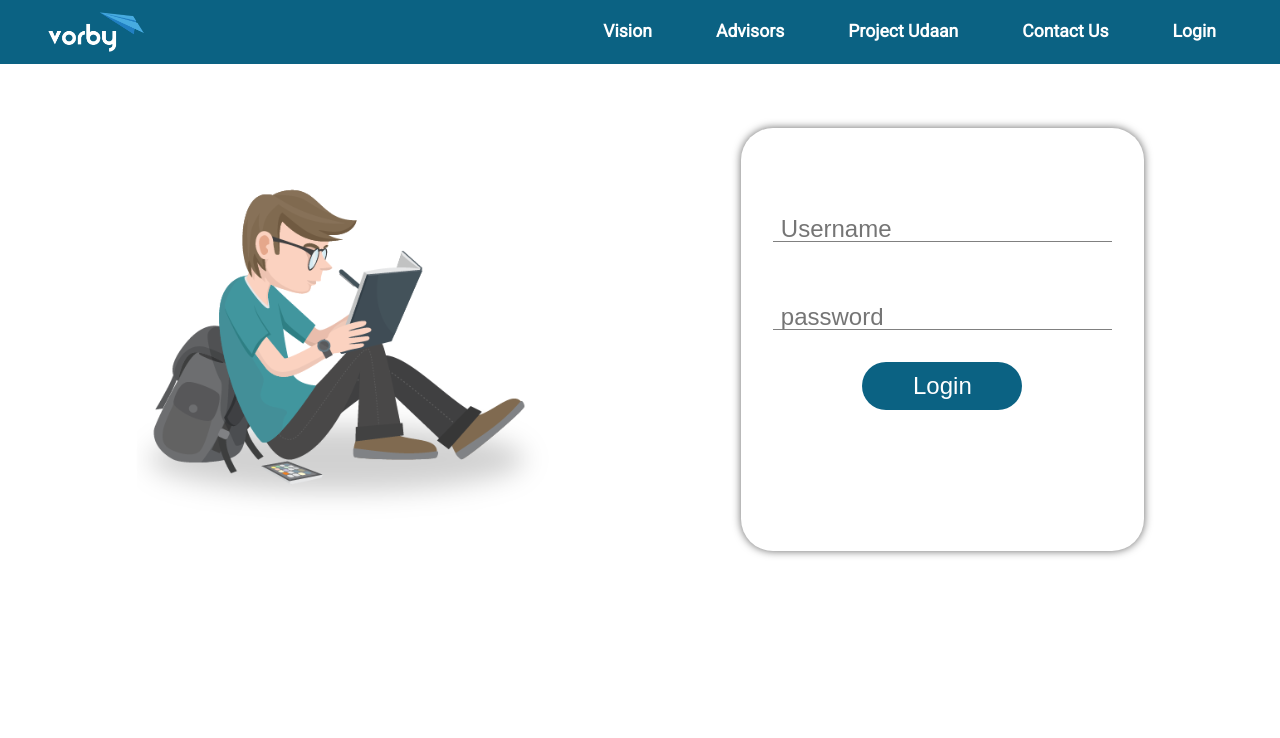
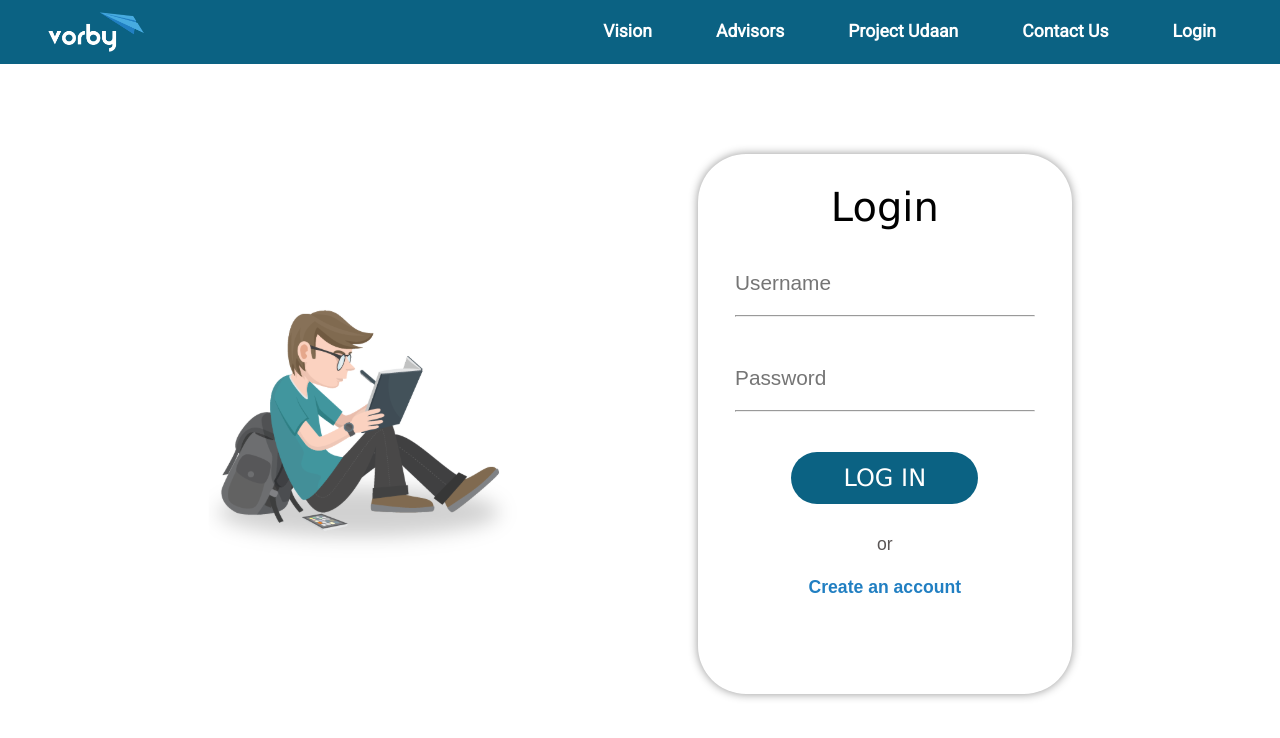
Before and after one commit to vorbyit/portalfrontend, a React (Create React App) app: page /login in a window 1280 px wide. Shown: the top 738 px of the page. Built offline with nearby package versions, Linux system fonts and the light colour scheme; no server answers.

Commit message:
login css complete

```diff
--- a/src/components/LoginForm.jsx
+++ b/src/components/LoginForm.jsx
@@ -1,5 +1,5 @@
 import React, { Component } from 'react';
-import { withRouter } from 'react-router-dom';
+import { withRouter, Link } from 'react-router-dom';
 import API from '../API';
 import '../css/login.css';
 
@@ -50,6 +50,7 @@ class LoginForm extends Component {
           <img src={boyImg} alt="boy-studying" />
         </div>
         <div className="form">
+          <div className="heading">Login</div>
           <form onSubmit={this.onSubmit}>
             <input
               type="text"
@@ -59,16 +60,25 @@ class LoginForm extends Component {
               value={this.state.username}
               onChange={this.onChange}
             />
+            <hr />
             <input
               type="password"
               name="password"
               id="password"
-              placeholder="password"
+              placeholder="Password"
               value={this.state.password}
               onChange={this.onChange}
             />
-            <button type="submit">Login</button>
+            <hr />
+            <button type="submit">LOG IN</button>
           </form>
+          <br />
+          <div className="lead">or</div>
+          <div className="lead">
+            <Link className="signup-link" to="/SignUp">
+              Create an account
+            </Link>
+          </div>
         </div>
       </div>
     );
--- a/src/css/login.css
+++ b/src/css/login.css
@@ -1,5 +1,4 @@
 @import url('https://fonts.googleapis.com/css?family=Roboto&display=swap');
-
 
 body {
   line-height: 1.7em;
@@ -21,13 +20,15 @@ input {
 
 .login {
   display: flex;
-    justify-content: space-around;
-    margin: 10% 5%;
+  justify-content: space-evenly;
+  align-items: center;
+  margin: 0 5%;
   margin-bottom: 0;
+  height: 90vh;
 }
 
 .login .image {
-    width: 40%;
+  width: 30%;
 }
 
 .login .image img {
@@ -35,61 +36,77 @@ input {
 }
 
 .login .form {
-    width: 35%;
-    border-radius: 2rem;
-    box-shadow: 0 0 0.5rem #666666;
-    padding: 5% 0;
+  width: 32.5%;
+  height: 75%;
+  border-radius: 3rem;
+  padding: 0 0 5% 0;
   transition: ease;
   transition-duration: 0.3s;
+  -webkit-box-shadow: 0px 0px 10px rgba(0, 0, 0, 0.42);
+  -moz-box-shadow: 0px 0px 10px rgba(0, 0, 0, 0.42);
+  box-shadow: 0px 0px 10px rgba(0, 0, 0, 0.42);
 }
 
-.login .form:hover {
-    transform: scale(1.05);
-    box-shadow: 0 0 1rem #666666;
+.login .form .heading {
+  font-family: Verdana, Arial, Helvetica, sans-serif;
+  font-size: 2.5rem;
+  text-align: center;
+  margin: 2.5rem auto 0rem;
 }
 
 .login .form form {
   display: flex;
   flex-direction: column;
   text-align: center;
+  margin-bottom: 0;
 }
 
-.login .form h1 {
-    font-size: 2.5rem;
-    /* margin-bottom: 3rem; */
-    letter-spacing: 1 rem;
-    font-size: 3rem;
-    font-weight: 300;
-    color: #1f1f1f;
+.login .form form input {
+  border: none;
+  margin: 10%;
+  font-size: 1.3rem;
+  color: #333;
+  height: 1.5rem;
+  padding: 1.5rem 0;
+  margin-bottom: 0.5rem;
+  /* border-bottom: gray solid 0.1rem; */
 }
 
-.login .form input {
-    border: none;
-    margin: 2rem;
-    font-size: 1.5rem;
-    height: 1.5rem;
-    padding: 0.5rem;
-    border-bottom: gray solid 0.1rem;
+.login .form form hr {
+  width: 80%;
+  color: gray;
+  margin-left: 10%;
 }
 
-/* .form #password{
-    margin-bottom: 5rem;
-} */
-
-.login button {
+.login .form form button {
   background-color: #0b6283;
   color: white;
-    height: 3rem;
-    width: 10rem;
+  height: 3.25rem;
+  width: 50%;
   border-radius: 3rem;
   border: none;
   cursor: pointer;
   transition: ease;
   transition-duration: 0.1s;
   font-size: 1.5rem;
-    margin: auto;
+  font-family: Verdana, Arial, Helvetica, sans-serif;
+  margin: 2.5rem auto 0rem;
 }
 
-.login button:hover {
+.login .form form button:hover {
   transform: scale(1.05);
 }
+
+.login .form .lead {
+  font-size: 1.1rem;
+  text-align: center;
+  margin-bottom: 1rem;
+  color: #5a5555;
+}
+
+.login .form .signup-link {
+  font-size: 1.1rem;
+  text-align: center;
+  color: #217fc2;
+  font-weight: bold;
+}
--- a/src/css/navbar.css
+++ b/src/css/navbar.css
@@ -1,5 +1,5 @@
 #navbar {
-  position: fixed;
+  /* position: fixed; */
   background-color: #0b6283;
   top: 0;
   left: 0;
```
Lines whose indentation alone changed are shown as unchanged.
